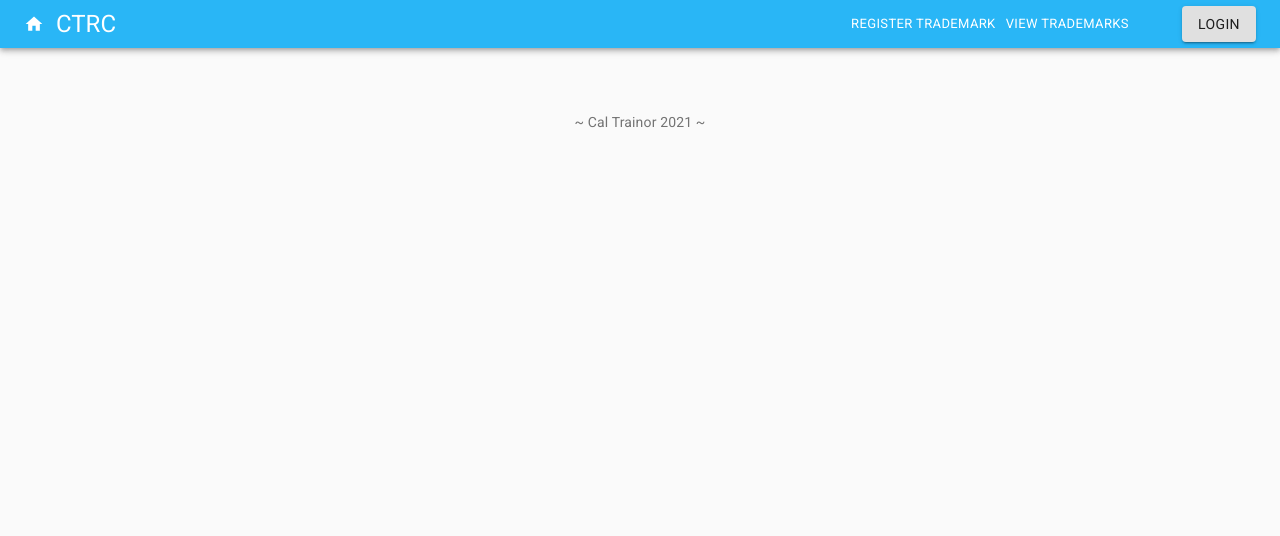
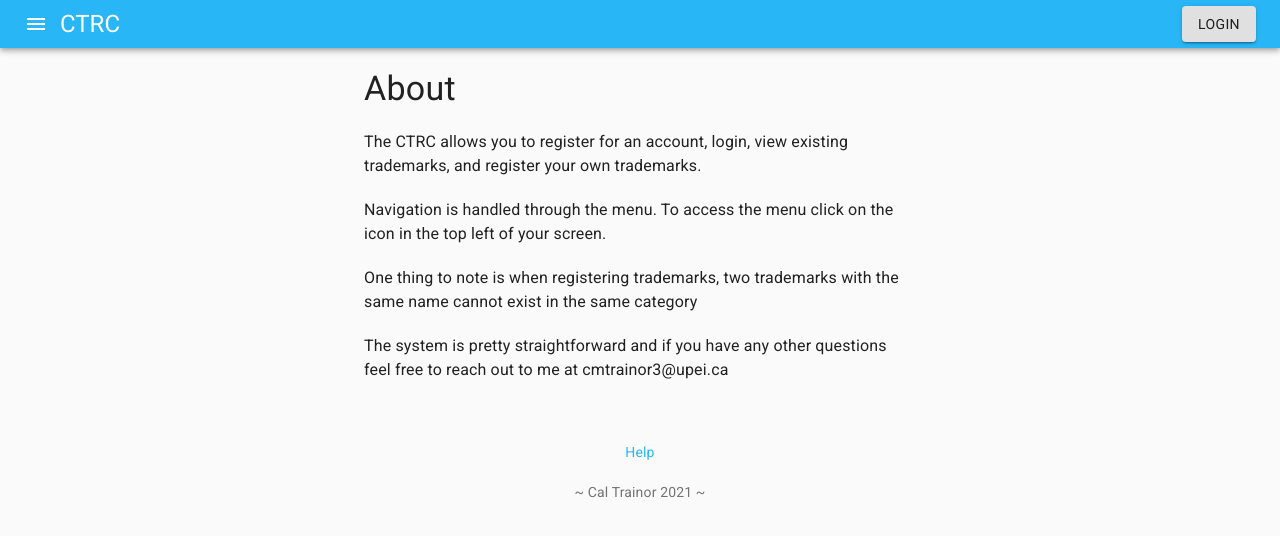
Before and after one commit to Ctrain16/Trademark-Registration, a React (Create React App) app in the folder client/: page /About in a window 1280 px wide. Shown: the top 536 px of the page. Built offline with nearby package versions, Linux system fonts and the light colour scheme.

Commit message:
added about page & updated footer & updated header

```diff
--- a/client/src/App.js
+++ b/client/src/App.js
@@ -12,6 +12,7 @@ import Footer from "./components/Footer";
 import Register from "./components/Register";
 import Trademarks from "./components/Trademarks";
 import Header from "./components/Header";
+import About from "./components/About";
 
 const theme = createMuiTheme({
   palette: {
@@ -170,6 +171,7 @@ function App() {
                 />
               )}
             />
+            <Route path="/About" exact render={(props) => <About />} />
           </Switch>
           <Footer />
         </Router>
--- /dev/null
+++ b/client/src/components/About.js
@@ -0,0 +1,55 @@
+import { Container, Typography } from "@material-ui/core";
+
+function About() {
+  return (
+    <Container component="main" maxWidth="sm">
+      <Typography
+        variant="h4"
+        style={{
+          marginTop: 20,
+        }}
+      >
+        About
+      </Typography>
+      <Typography
+        variant="body1"
+        style={{
+          marginTop: 20,
+        }}
+      >
+        The CTRC allows you to register for an account, login, view existing
+        trademarks, and register your own trademarks.
+      </Typography>
+      <Typography
+        variant="body1"
+        style={{
+          marginTop: 20,
+        }}
+      >
+        Navigation is handled through the menu. To access the menu click on the
+        icon in the top left of your screen.
+      </Typography>
+      <Typography
+        variant="body1"
+        style={{
+          marginTop: 20,
+        }}
+      >
+        One thing to note is when registering trademarks, two trademarks with
+        the same name cannot exist in the same category
+      </Typography>
+
+      <Typography
+        variant="body1"
+        style={{
+          marginTop: 20,
+        }}
+      >
+        The system is pretty straightforward and if you have any other questions
+        feel free to reach out to me at cmtrainor3@upei.ca
+      </Typography>
+    </Container>
+  );
+}
+
+export default About;
--- a/client/src/components/Footer.js
+++ b/client/src/components/Footer.js
@@ -1,15 +1,38 @@
-import { Typography, Box } from "@material-ui/core";
+import { Typography, Grid, Link } from "@material-ui/core";
+import { useHistory } from "react-router";
 
 function Footer() {
+  const history = useHistory();
+
   return (
     <div className="footer">
-      <Box mt={8}>
+      <Grid
+        style={{
+          marginTop: 60,
+        }}
+        container
+        direction="column"
+        justify="center"
+      >
+        <Link
+          component="button"
+          type="button"
+          variant="body2"
+          onClick={() => {
+            history.push("./About");
+          }}
+          style={{
+            marginBottom: 20,
+          }}
+        >
+          Help
+        </Link>
         <Typography variant="body2" color="textSecondary" align="center">
           {"~ Cal Trainor "}
           {new Date().getFullYear()}
           {" ~"}
         </Typography>
-      </Box>
+      </Grid>
     </div>
   );
 }
--- a/client/src/components/Header.js
+++ b/client/src/components/Header.js
@@ -4,9 +4,12 @@ import {
   Typography,
   Button,
   makeStyles,
+  Menu,
+  MenuItem,
 } from "@material-ui/core";
 import IconButton from "@material-ui/core/IconButton";
-import HomeIcon from "@material-ui/icons/Home";
+import MenuIcon from "@material-ui/icons/Menu";
+import React from "react";
 
 import { Link, useHistory } from "react-router-dom";
 
@@ -15,7 +18,7 @@ const useStyles = makeStyles((theme) => ({
     flexGrow: 1,
   },
   rightButton: {
-    marginRight: theme.spacing(6),
+    marginRight: theme.spacing(4),
   },
   title: {
     flexGrow: 1,
@@ -26,6 +29,17 @@ function Header({ loggedIn, onClick }) {
   const classes = useStyles();
   const history = useHistory();
 
+  const [anchorEl, setAnchorEl] = React.useState(null);
+  const open = Boolean(anchorEl);
+
+  const menuClick = (e) => {
+    setAnchorEl(e.currentTarget);
+  };
+
+  const menuClose = () => {
+    setAnchorEl(null);
+  };
+
   return (
     <div className={classes.root}>
       <AppBar position="static">
@@ -33,26 +47,57 @@ function Header({ loggedIn, onClick }) {
           <IconButton
             edge="start"
             color="inherit"
-            aria-label="menu"
-            onClick={() => history.push("/")}
+            aria-label="more"
+            aria-controls="long-menu"
+            aria-haspopup="true"
+            onClick={menuClick}
           >
-            <HomeIcon fontSize="small" />
+            <MenuIcon />
           </IconButton>
+          <Menu
+            id="long-menu"
+            anchorEl={anchorEl}
+            keepMounted
+            open={open}
+            onClose={menuClose}
+          >
+            <MenuItem
+              onClick={() => {
+                menuClose();
+                history.push("/");
+              }}
+            >
+              Home
+            </MenuItem>
+            <MenuItem
+              onClick={() => {
+                menuClose();
+                history.push("/Register");
+              }}
+            >
+              Register Trademark
+            </MenuItem>
+            <MenuItem
+              onClick={() => {
+                menuClose();
+                history.push("/Trademarks");
+              }}
+            >
+              View Trademarks
+            </MenuItem>
+            <MenuItem
+              onClick={() => {
+                menuClose();
+                history.push("/About");
+              }}
+            >
+              About
+            </MenuItem>
+          </Menu>
+
           <Typography variant="h5" className={classes.title}>
             CTRC
           </Typography>
-          <Button color="inherit" size="small" component={Link} to="/Register">
-            Register Trademark
-          </Button>
-          <Button
-            className={classes.rightButton}
-            color="inherit"
-            size="small"
-            component={Link}
-            to="/Trademarks"
-          >
-            View Trademarks
-          </Button>
           {loggedIn ? (
             <Button
               variant="outlined"
```
